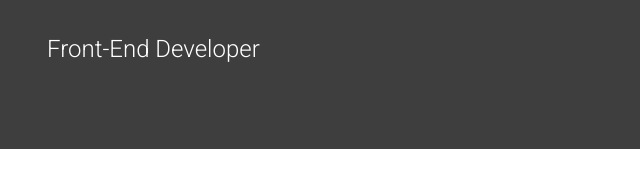
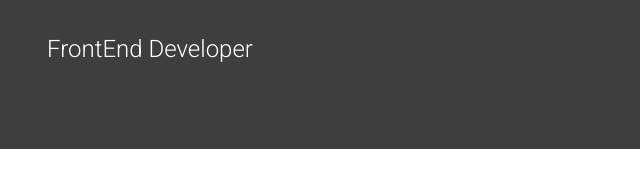
Before and after one commit to ColoColoritos/FrontEndAcademy-CV, a plain HTML site: page index.html in a window 1280 px wide. Shown: the part 301-477 px from the top of the page, 17-657 px from the left. Drawn offline with Linux system fonts and the light colour scheme.

Commit message:
retray to show the docs

```diff
--- a/index.html
+++ b/index.html
@@ -23,7 +23,7 @@
         <div class="yo">
             <div class="nombre">
                 <h1><strong>Wendy</strong> Holmes</h1>
-                <h3>Front-End Developer</h3>
+                <h3>FrontEnd Developer</h3>
             </div>
             <div class="foto">
                 <img src="https://randomuser.me/api/portraits/women/28.jpg">
```
